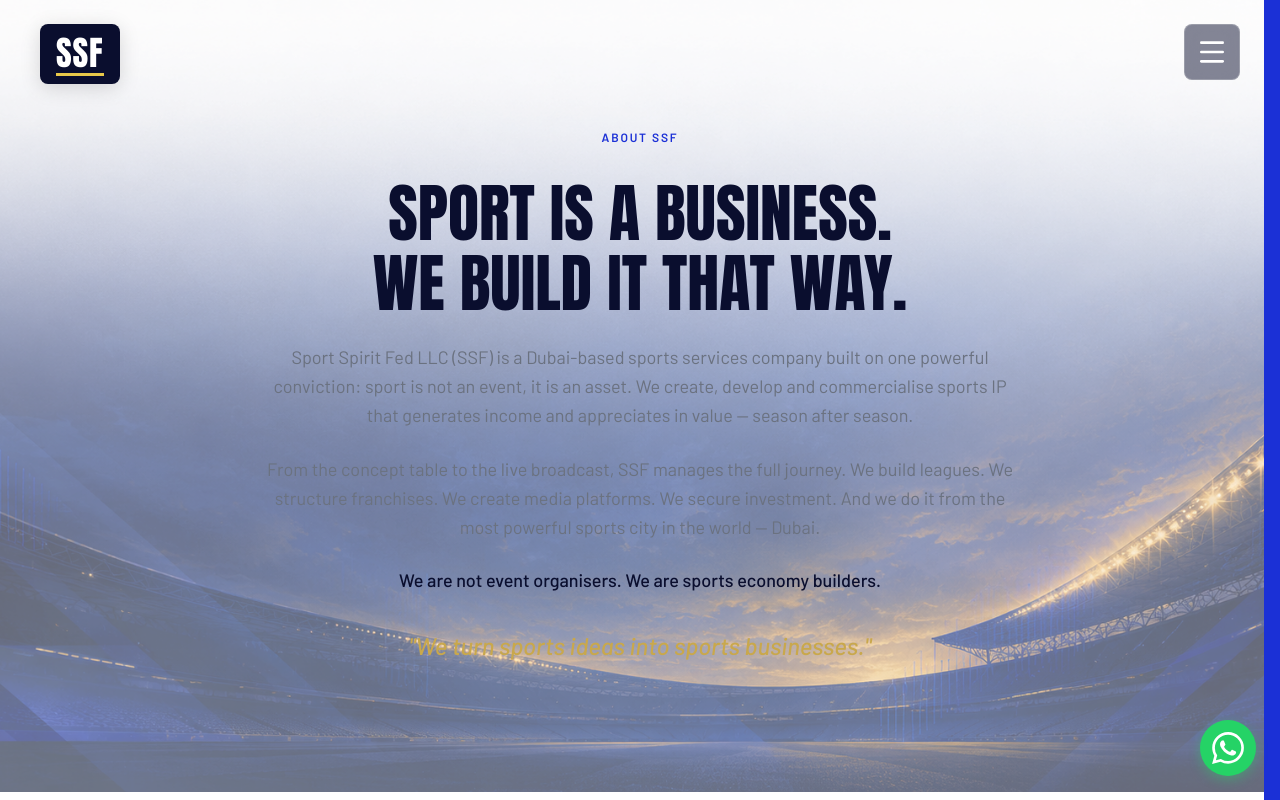
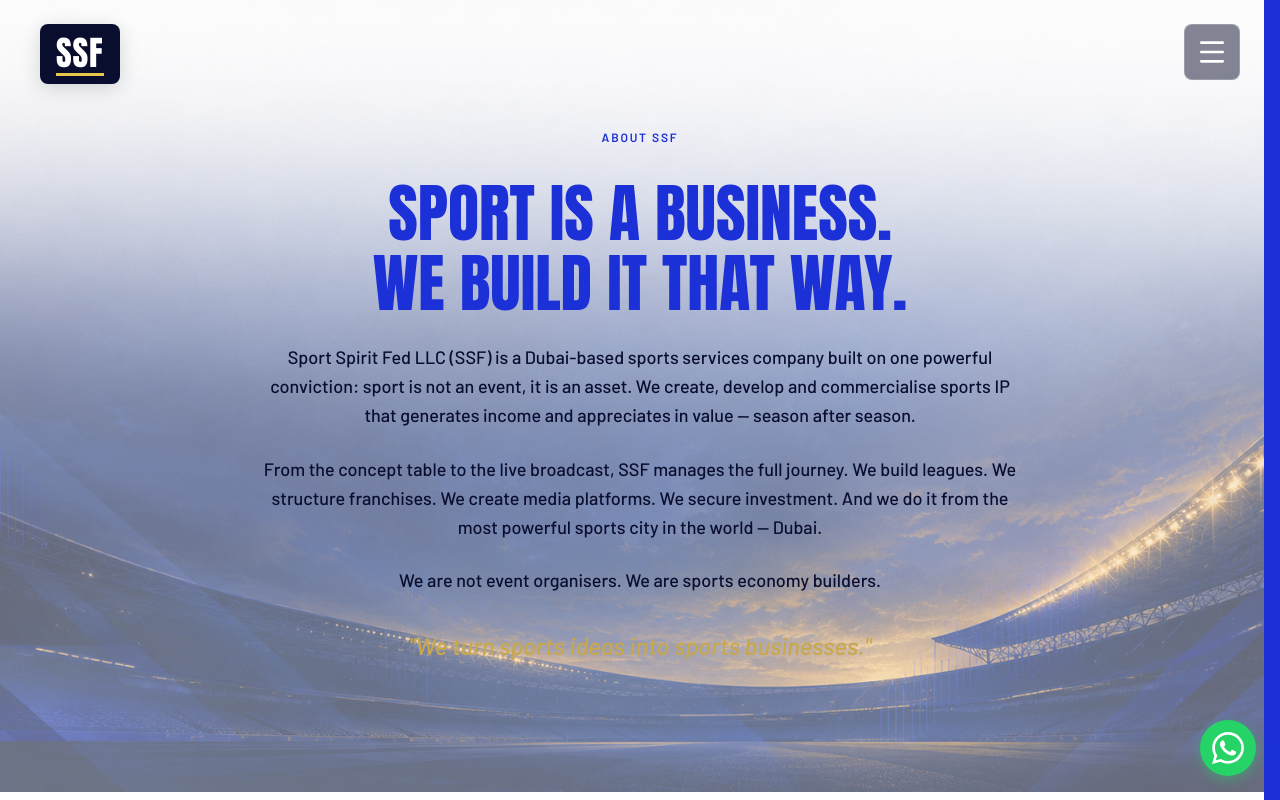
Before and after one commit to Rushi8087/ssf-88, a React (Vite) app: page /about in a window 1280 px wide. Shown: the top 800 px of the page. Built offline with nearby package versions, Linux system fonts and the light colour scheme.

Commit message:
Update app title and About page styles

```diff
--- a/index.html
+++ b/index.html
@@ -3,7 +3,7 @@
   <head>
     <meta charset="UTF-8" />
     <meta name="viewport" content="width=device-width, initial-scale=1.0" />
-    <title>My Google AI Studio App</title>
+    <title>Sport Spirit Fed</title>
   </head>
   <body>
     <div id="root"></div>
--- a/src/pages/About.tsx
+++ b/src/pages/About.tsx
@@ -176,19 +176,19 @@
             </motion.span>
             <motion.h1
               variants={fadeInUp}
-              className="text-[48px] md:text-[64px] leading-[1.1] font-anton text-[#0A0E2E] uppercase m-0 mb-6"
+              className="text-[48px] md:text-[64px] leading-[1.1] font-anton text-royal-blue uppercase m-0 mb-6"
             >
               Sport Is a Business.<br className="hidden md:block" /> We Build It That Way.
             </motion.h1>
             <motion.p
               variants={fadeInUp}
-              className="font-barlow text-[#6B7280] text-[18px] leading-relaxed mb-6 m-0 max-w-3xl"
+              className="font-barlow text-[#0A0E2E] font-medium text-[18px] leading-relaxed mb-6 m-0 max-w-3xl"
             >
               Sport Spirit Fed LLC (SSF) is a Dubai-based sports services company built on one powerful conviction: sport is not an event, it is an asset. We create, develop and commercialise sports IP that generates income and appreciates in value — season after season.
             </motion.p>
             <motion.p
               variants={fadeInUp}
-              className="font-barlow text-[#6B7280] text-[18px] leading-relaxed mb-6 m-0 max-w-3xl"
+              className="font-barlow text-[#0A0E2E] font-medium text-[18px] leading-relaxed mb-6 m-0 max-w-3xl"
             >
               From the concept table to the live broadcast, SSF manages the full journey. We build leagues. We structure franchises. We create media platforms. We secure investment. And we do it from the most powerful sports city in the world — Dubai.
             </motion.p>
```
